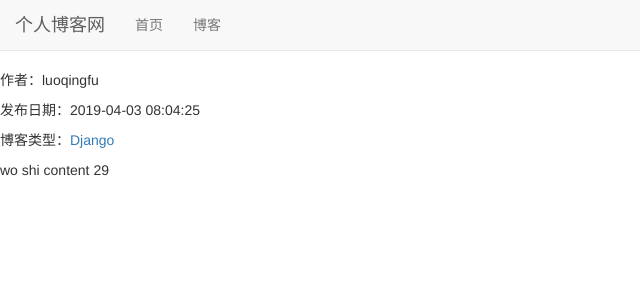
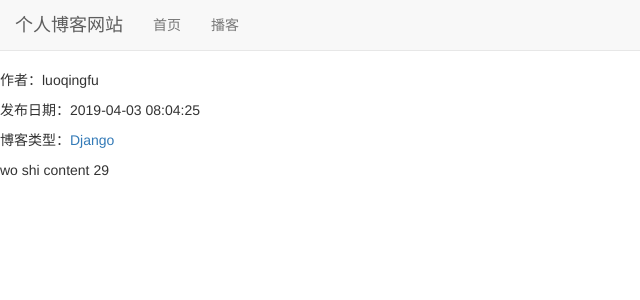
Before and after one commit to luoqingfu/mysite, a Django app: page /blog/35 in a window 1280 px wide. Shown: the top 300 px of the page, without its empty margins (0-640 px from the left). Run offline with Django 3.2, Linux system fonts and the light colour scheme; data comes from the database, SQL or seed files in the repository; some libraries are stand-ins or nearby versions.

Commit message:
修改按钮名称

```diff
--- a/templates/base.html
+++ b/templates/base.html
@@ -17,7 +17,7 @@
     <div class="container-fluid">
         <div class="navbar-header">
             <a class="navbar-brand" href="{% url 'home' %}">
-                个人博客网
+                个人博客网站
             </a>
             <button type="button" class="navbar-toggle collapsed" data-toggle="collapse" data-target="#navbar-collapse" aria-expanded="false">
                 <span class="icon-bar"></span>
@@ -31,7 +31,7 @@
                     <a href="{% url 'home' %}">首页</a>
                 </li>
                 <li class="{% block nav_blog_active %}{% endblock %}">
-                    <a href="{% url 'blog_list' %}">博客</a>
+                    <a href="{% url 'blog_list' %}">播客</a>
                 </li>
             </ul>
         </div>
```
